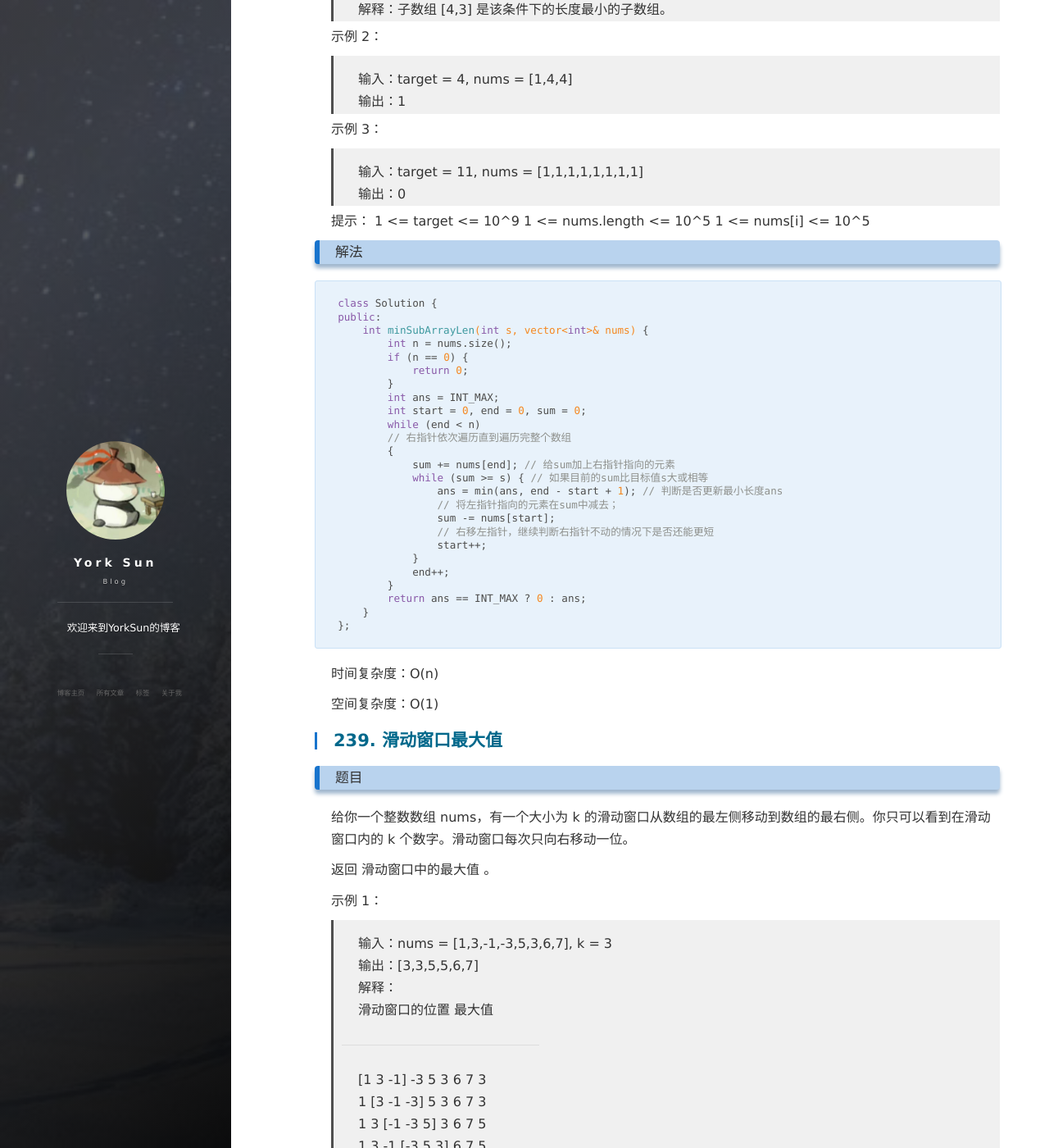
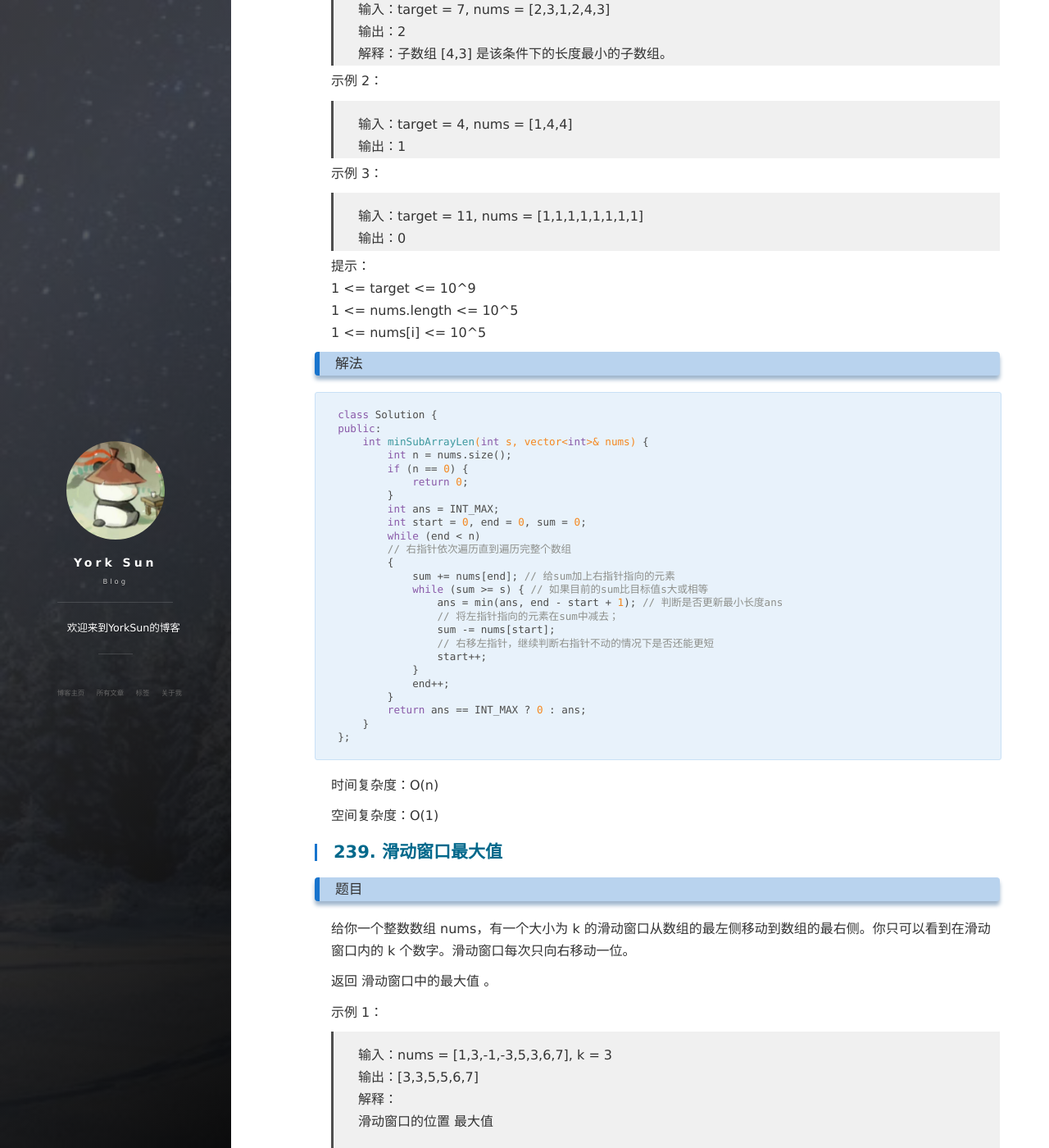
Before and after one commit to YorkSunSdu/YorkSunSdu.github.io, a Jekyll site: the page built from _posts/2022-04-08-slidingWindow.md, in a window 1280 px wide and 1400 px high, scrolled down 2359 px. Shown: the whole window at 82% size. Built offline with Jekyll 4.4.1, drawn with Linux system fonts in a browser that asks for light colours; nearby versions of some CDN libraries; comment, search, counter and statistics services are not loaded; some of the changed text lies outside the part shown.

```diff
--- a/_posts/2022-04-08-slidingWindow.md
+++ b/_posts/2022-04-08-slidingWindow.md
@@ -31,8 +31,8 @@ tags: 算法
 > 解释: 因为无重复字符的最长子串是 "wke"，所以其长度为 3。<br />
 >      请注意，你的答案必须是 子串 的长度，"pwke" 是一个子序列，不是子串。
 
-提示：
-0 <= s.length <= 5 * 10^4
+提示：<br />
+0 <= s.length <= 5 * 10^4<br />
 s 由英文字母、数字、符号和空格组成
 
 ### 解法
@@ -98,9 +98,9 @@ public:
 > 输入：target = 11, nums = [1,1,1,1,1,1,1,1]<br />
 > 输出：0
 
-提示：
-1 <= target <= 10^9
-1 <= nums.length <= 10^5
+提示：<br />
+1 <= target <= 10^9<br />
+1 <= nums.length <= 10^5<br />
 1 <= nums[i] <= 10^5
 
 
@@ -167,9 +167,9 @@ public:
 > 输入：nums = [1], k = 1<br />
 > 输出：[1]
 
-提示：
-1 <= nums.length <= 10^5
--10^4 <= nums[i] <= 10^4
+提示：<br />
+1 <= nums.length <= 10^5<br />
+-10^4 <= nums[i] <= 10^4<br />
 1 <= k <= nums.length
 
 ### 解法一
@@ -277,8 +277,8 @@ public:
 > 输入：s1= "ab" s2 = "eidboaoo"<br />
 > 输出：false
 
-提示：
-1 <= s1.length, s2.length <= 104
+提示：<br />
+1 <= s1.length, s2.length <= 104<br />
 s1 和 s2 仅包含小写字母
 
 
@@ -433,8 +433,8 @@ public:
 > 输出：5<br />
 > 解释：可以采摘 [1,2,1,1,2] 这五棵树。
 
-提示：
-1 <= fruits.length <= 10^5
+提示：<br />
+1 <= fruits.length <= 10^5<br />
 0 <= fruits[i] < fruits.length
 
 
```
